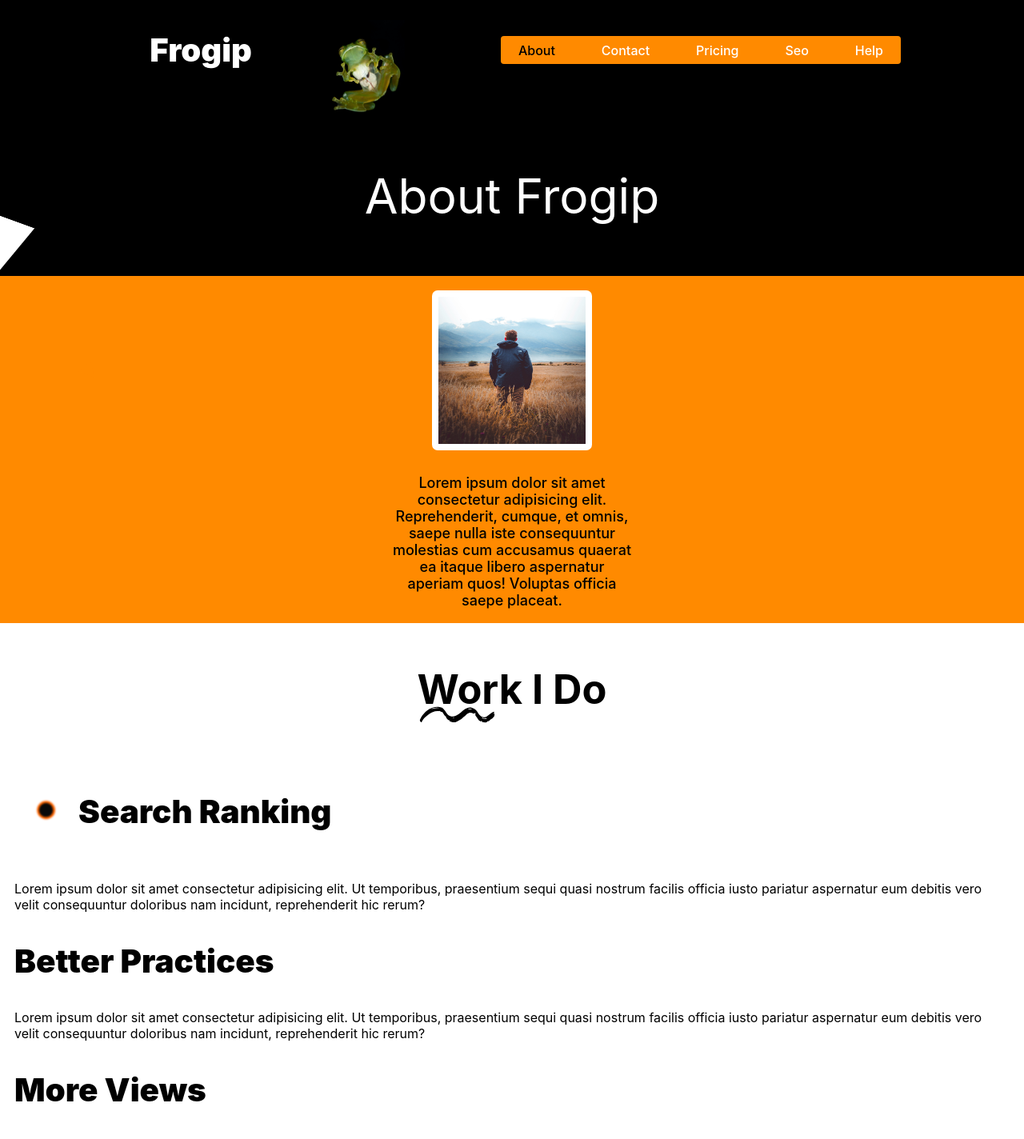
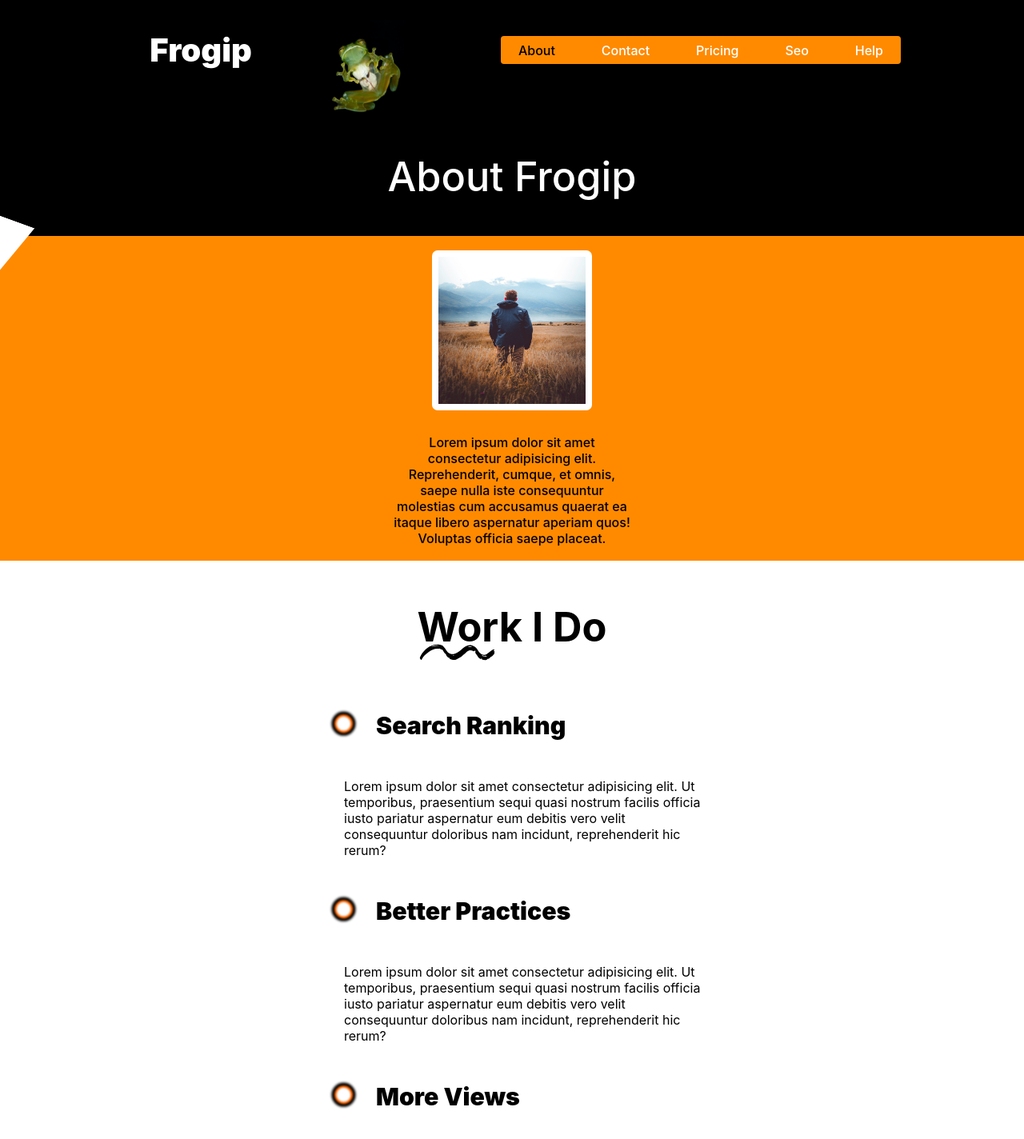
Before and after one commit to zzzGopher/FROGIP.com, a Next.js app: page /about in a window 1280 px wide. Shown: the top 1424 px of the page at 80% size. Built offline with nearby package versions, Linux system fonts and the light colour scheme.

Commit message:
made About page

```diff
--- a/Components/About/AboutContent.js
+++ b/Components/About/AboutContent.js
@@ -7,6 +7,7 @@ import {
 	ScribbleContainer,
 	ListTitles,
 	ListFlex,
+	Paragraph,
 } from "../../styled-components/About/Styled-Content";
 
 function Content() {
@@ -32,29 +33,51 @@ function Content() {
 						</div>
 						Search Ranking
 					</ListTitles>
-					<p>
+					<Paragraph>
 						Lorem ipsum dolor sit amet consectetur adipisicing elit.
 						Ut temporibus, praesentium sequi quasi nostrum facilis
 						officia iusto pariatur aspernatur eum debitis vero velit
 						consequuntur doloribus nam incidunt, reprehenderit hic
 						rerum?
-					</p>
-					<ListTitles>Better Practices</ListTitles>
-					<p>
+					</Paragraph>
+					<ListTitles>
+						<div
+							style={{
+								width: "80px",
+								height: "100px",
+								position: "relative",
+							}}
+						>
+							<Image src={"/about_bullets4.svg"} layout="fill" />
+						</div>
+						Better Practices
+					</ListTitles>
+					<Paragraph>
 						Lorem ipsum dolor sit amet consectetur adipisicing elit.
 						Ut temporibus, praesentium sequi quasi nostrum facilis
 						officia iusto pariatur aspernatur eum debitis vero velit
 						consequuntur doloribus nam incidunt, reprehenderit hic
 						rerum?
-					</p>
-					<ListTitles>More Views</ListTitles>
-					<p>
+					</Paragraph>
+					<ListTitles>
+						<div
+							style={{
+								width: "80px",
+								height: "100px",
+								position: "relative",
+							}}
+						>
+							<Image src={"/about_bullets4.svg"} layout="fill" />
+						</div>
+						More Views
+					</ListTitles>
+					<Paragraph>
 						Lorem ipsum dolor sit amet consectetur adipisicing elit.
 						Ut temporibus, praesentium sequi quasi nostrum facilis
 						officia iusto pariatur aspernatur eum debitis vero velit
 						consequuntur doloribus nam incidunt, reprehenderit hic
 						rerum?
-					</p>
+					</Paragraph>
 				</ListFlex>
 			</ul>
 		</ContentContainer>
--- a/styled-components/About/Styled-Content.js
+++ b/styled-components/About/Styled-Content.js
@@ -18,7 +18,7 @@ export const ContentHeader = styled.h1`
 	position: relative;
 	color: black;
 	font-size: 5ch;
-	height: 80px;
+	height: 50px;
 `;
 
 export const ScribbleContainer = styled.div`
@@ -33,7 +33,7 @@ export const ScribbleContainer = styled.div`
 export const ListTitles = styled.li`
 	display: flex;
 	position: relative;
-	font-size: 4ch;
+	font-size: 3ch;
 	font-weight: 900;
 	color: black;
 	list-style: none;
@@ -43,5 +43,9 @@ export const ListTitles = styled.li`
 export const ListFlex = styled.div`
 	display: flex;
 	flex-direction: column;
-	gap: 20px;
 `;
+
+export const Paragraph = styled.p`
+	padding-left: 40px;
+	max-width: 500px;
+`;
--- a/styled-components/About/Styled-Header.js
+++ b/styled-components/About/Styled-Header.js
@@ -3,13 +3,14 @@
 import styled from "styled-components";
 
 export const Header = styled.div`
-	height: 200px;
+	height: 150px;
 	width: 100%;
 	background-color: black;
 	color: white;
 	display: flex;
 	justify-content: center;
 	align-items: center;
-	font-size: 6ch;
+	font-size: 5ch;
 	text-align: center;
+	font-weight: 500;
 `;
--- a/styled-components/About/Styled-Hero.js
+++ b/styled-components/About/Styled-Hero.js
@@ -33,7 +33,7 @@ export const ImageContainer = styled.div`
 `;
 
 export const TextContainer = styled.div`
-	font-size: 18px;
+	font-size: 16px;
 	font-weight: 500;
 	color: black;
 	width: 300px;
--- a/styled-components/Home/Styled-body.js
+++ b/styled-components/Home/Styled-body.js
@@ -15,13 +15,11 @@ export const BodyContainer = styled.div`
 	flex-direction: column;
 	margin: auto;
 	gap: 18px;
-	padding: 10px;
 	z-index: 99;
 	justify-content: start;
 	align-items: center;
 	width: 90%;
 	height: auto;
-
 	background-color: white;
 	@media (min-width: ${(props) => {
 			return props.theme.screen.medium;
```
Also changed, not shown: public/about_bullets4.svg.
